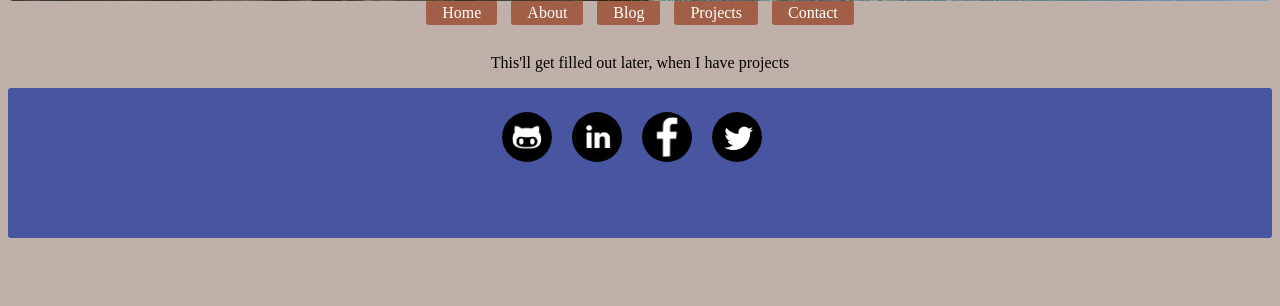
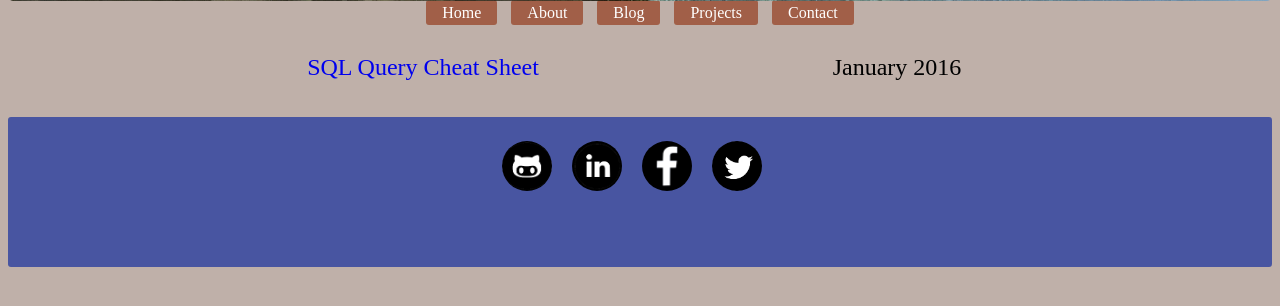
Before and after one commit to ray-curran/ray-curran.github.io, a PHP site: page /projects/index.html in a window 1280 px wide. Shown: the part 327-633 px from the top of the page. Run offline with PHP 8.4, Linux system fonts and the light colour scheme.

Commit message:
Add projects to page

```diff
--- a/projects/index.html
+++ b/projects/index.html
@@ -18,8 +18,17 @@
 		<a href="mailto:rpcurr@gmail.com">Contact</a>
 	</nav>
 	<br>
-	<article>
-			<p>This'll get filled out later, when I have projects</p>
+	<article id="projects">
+		<div class="project-list">
+			<ul class="no-style">
+				<li><a class="no-style" href="http://ray-curran.github.io/projects/cheat-sheet.html">SQL Query Cheat Sheet</a></li>
+			</ul>
+		</div>
+		<div class="project-list">
+			<ul class="no-style">
+				<li>January 2016</li>
+			</ul>
+		</div>
 	</article>
 	<footer>
 		<a href="https://github.com/ray-curran"><img src="../imgs/graygithub.png"/></a>
--- a/stylesheets/blog.css
+++ b/stylesheets/blog.css
@@ -95,3 +95,19 @@ pre {
 .lower-start {
 	padding-top:7.5em;
 }
+
+#projects {
+	width:75%;
+	font-size:2em;
+	margin-top:0em;
+	margin-bottom:1em;
+}
+
+.project-list {
+	width:50%;
+}
+
+.no-style {
+	list-style:none;
+	text-decoration:none;
+}
```
